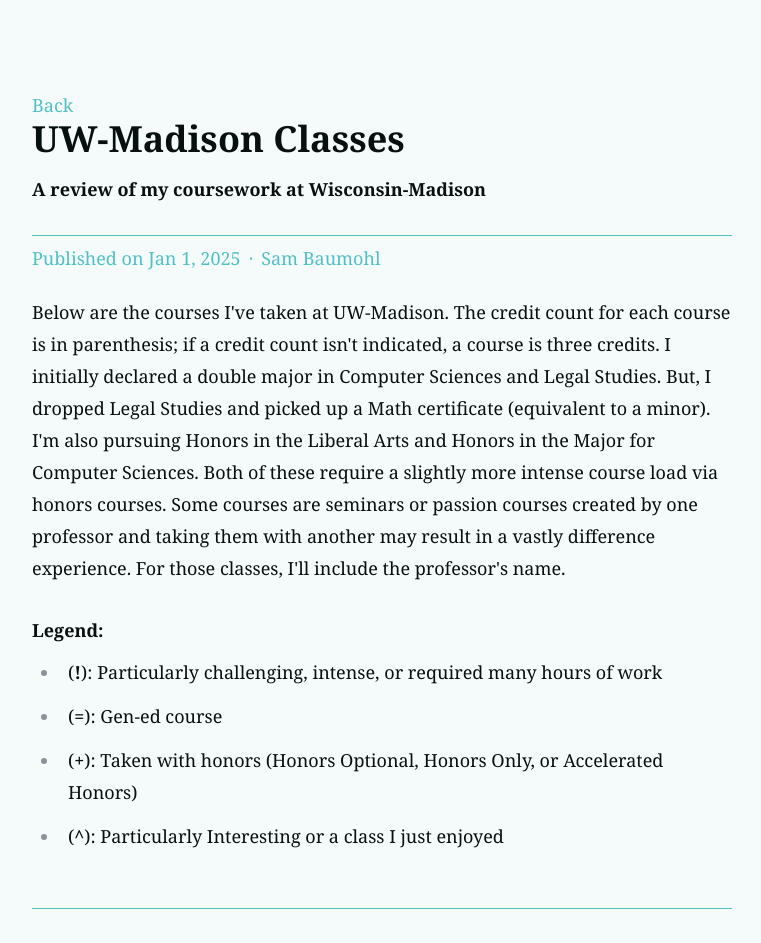
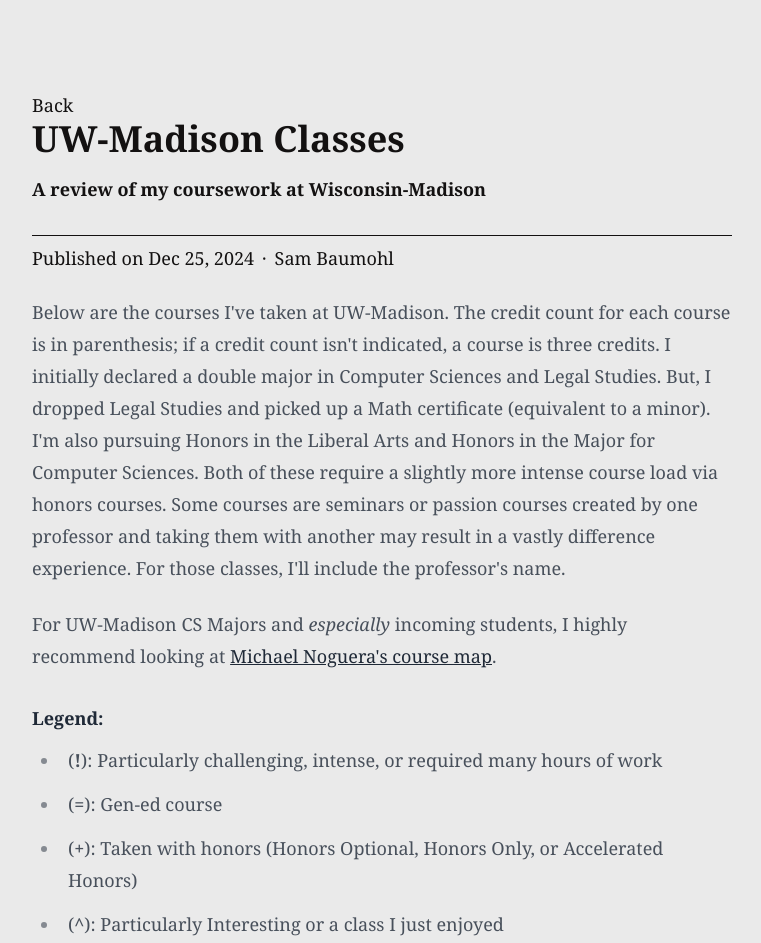
Before and after one commit to sbaumohl/PersonalWebsite-Bootstrap, an Astro site: page /blog/uw-madison-courses in a window 1280 px wide. Shown: the part 693-1636 px from the top of the page, without its empty margins (258-1019 px from the left). Built offline with nearby package versions, Linux system fonts and the light colour scheme; Astro itself is replaced by a stand-in of ours.

Commit message:
saving dark/light theme work

```diff
--- /dev/null
+++ b/public/scripts/theme-toggle.js
@@ -0,0 +1,17 @@
+// On page load or when changing themes, best to add inline in `head` to avoid FOUC
+function themeToggle() {
+	document.documentElement.classList.toggle(
+	  'dark',
+	  localStorage.theme === 'dark' || (!('theme' in localStorage) && window.matchMedia('(prefers-color-scheme: dark)').matches)
+	)
+}
+
+// ensure that toggle runs on script load
+themeToggle();
+const toggleInput = document.getElementById('theme-toggle');
+toggleInput.value = localStorage.theme === 'dark';
+
+toggleInput.addEventListener('change', function() {
+	localStorage.theme = this.checked ? 'dark' : 'light';
+	themeToggle();
+});
--- a/src/components/BaseHead.astro
+++ b/src/components/BaseHead.astro
@@ -39,21 +39,23 @@
 	href="/favicons/favicon-16x16.png"
 />
 
+<script defer src="/scripts/theme-toggle.js"/>
+
 <!-- Font preloads -->
-<link
-	rel="preload"
-	href="/fonts/atkinson-regular.woff"
-	as="font"
-	type="font/woff"
-	crossorigin
-/>
-<link
-	rel="preload"
-	href="/fonts/atkinson-bold.woff"
-	as="font"
-	type="font/woff"
-	crossorigin
-/>
+<!-- <link -->
+<!-- 	rel="preload" -->
+<!-- 	href="/fonts/atkinson-regular.woff" -->
+<!-- 	as="font" -->
+<!-- 	type="font/woff" -->
+<!-- 	crossorigin -->
+<!-- /> -->
+<!-- <link -->
+<!-- 	rel="preload" -->
+<!-- 	href="/fonts/atkinson-bold.woff" -->
+<!-- 	as="font" -->
+<!-- 	type="font/woff" -->
+<!-- 	crossorigin -->
+<!-- /> -->
 
 <!-- Canonical URL -->
 <link rel="canonical" href={canonicalURL} />
--- a/src/components/Footer.astro
+++ b/src/components/Footer.astro
@@ -3,7 +3,7 @@
 const today = new Date();
 ---
 
-<footer class="bg-primary text-text text-lg font-semibold mt-4 px-1 py-4 text-center">
+<footer class="text-bright text-lg font-semibold mt-4 px-1 py-4 text-center">
 	&copy; {today.getFullYear()}
 	{" " + NAME}. All rights reserved.
 </footer>
--- a/src/components/Header.astro
+++ b/src/components/Header.astro
@@ -3,15 +3,8 @@
 
 const { href, class: className, isFixed, ...props } = Astro.props;
 ---
-
-<div class:list={[className, "px-2 py-5 lg:px-36 md:px-20 bg-base-100 w-screen z-10", isFixed && "md:fixed"]} {...props}>
+<div>
 	<header>
-		<nav>
-			<div class="flex flex-row max-sm:justify-center gap-8 text-3xl">
-				<HeaderLink class="fancy-hover p-1 sm:px-4" href="/">Home</HeaderLink>
-				<HeaderLink class="fancy-hover p-1 sm:px-4" href="/blog">Blog</HeaderLink>
-				<HeaderLink class="fancy-hover p-1 sm:px-4" href="/pgp">PGP</HeaderLink>
-			</div>
-		</nav>
+		<input type="checkbox" class="toggle toggle-md" checked="checked" id="theme-toggle"/>
 	</header>
 </div>
--- a/src/components/HeaderLink.astro
+++ /dev/null
@@ -1,20 +0,0 @@
----
-import type { HTMLAttributes } from 'astro/types';
-
-type Props = HTMLAttributes<'a'>;
-
-const { href, class: className, ...props } = Astro.props;
-
-const { pathname } = Astro.url;
-const isActive = href === pathname || href === pathname.replace(/\/$/, '');
----
-
-<a href={href} class:list={[className, { active: isActive }]} {...props}>
-	<slot />
-</a>
-<style>
-	a.active {
-		font-weight: 900;
-		/* text-decoration: underline; */
-	}
-</style>
--- a/src/content/blog/uw-madison-courses.mdx
+++ b/src/content/blog/uw-madison-courses.mdx
@@ -1,7 +1,7 @@
 ---
 title: 'UW-Madison Classes'
 description: 'A review of my coursework at Wisconsin-Madison'
-pubDate: 'January 1 2025'
+pubDate: 'December 25 2024'
 ---
 
 Below are the courses I've taken at UW-Madison.
@@ -10,19 +10,22 @@
 and Honors in the Major for Computer Sciences. Both of these require a slightly more intense course load via honors courses.
 Some courses are seminars or passion courses created by one professor and taking them with another may result in a vastly difference experience. For those classes, I'll include the professor's name.
 
+For UW-Madison CS Majors and *especially* incoming students, I highly recommend looking at [Michael Noguera's course map](https://www.noguera.dev/course-map/).
+
+
 #### Legend:
 - (<span class="font-bold">!</span>): Particularly challenging, intense, or required many hours of work
 - (<span class="font-bold">=</span>): Gen-ed course
 - (<span class="font-bold">+</span>): Taken with honors (Honors Optional, Honors Only, or Accelerated Honors)
 - (<span class="font-bold">^</span>): Particularly Interesting or a class I just enjoyed
 
-<hr class="border-primary"/>
+<hr class="border-text"/>
 
 ### Fall 2024
 - CS 532: Matrix Methods in Machine Learning
 - CS 544: Intro. to Big Data Systems **(^)**
 - MATH 421: Intro. to the Theory of Single Variable Calculus
-- MATH 431: Intro. to the Theory of Probability
+- MATH 431: Intro. to the Theory of Probability **(!)**
 - PHILOS 543: AI Ethics w/ Prof. Annette Zimmermann **(^)**
 
 ### Spring 2024
--- a/src/layouts/BasePage.astro
+++ b/src/layouts/BasePage.astro
@@ -1,21 +1,24 @@
 ---
 import BaseHead from "../components/BaseHead.astro";
+import Header from "../components/Header.astro";
 import { SITE_TITLE, SITE_DESCRIPTION } from "../consts";
-import Footer from "../components/Footer.astro"
+import Footer from "../components/Footer.astro";
 import "@fontsource-variable/source-serif-4";
 ---
 
 <!doctype html>
-<html lang="en" class="font-serif min-h-full h-100 bg-background text-text">
+<html lang="en" class="font-serif min-h-full h-100 bg-bright">
+
 	<head>
 		<BaseHead title={SITE_TITLE} description={SITE_DESCRIPTION} />
 	</head>
-	<body class="">
-    	<main>
-			<slot/>
+	<body class="text-darker bg-bright dark:text-bright dark:bg-darker">
+		<!-- <Header/> -->
+		<main>
+			<slot />
 		</main>
 	</body>
 
 	<!-- Footer -->
-	<Footer/>
+	<Footer />
 </html>
--- a/src/layouts/BlogPost.astro
+++ b/src/layouts/BlogPost.astro
@@ -11,16 +11,21 @@
 
 <BasePage>
 	<article class="sm:mt-20 block mx-auto w-[700px] text-wrap mb-8">
-		<a href="../" class="w-50 text-lg text-primary normal-case font-normal hover:underline no-underline"
-			><Icon name="angles-left-solid" class="inline-block text-sm mb-1" />Back</a
+		<a
+			href="../"
+			class="w-50 text-lg text-text-400 hover:text-text normal-case font-normal hover:underline no-underline"
+			><Icon
+				name="angles-left-solid"
+				class="inline-block text-sm mb-1"
+			/>Back</a
 		>
 		<div>
 			<h1 class="text-4xl font-semibold">{title}</h1>
 			<h2 class="text-lg font-semibold mt-4">
 				{description}
 			</h2>
-			<hr class="mt-8 mb-2 border-primary" />
-			<div class="text-primary text-lg mb-6 flex flex-row gap-x-2">
+			<hr class="mt-8 mb-2 border-darker dark:border-bright" />
+			<div class="text-lg mb-6 flex flex-row gap-x-2">
 				<span>Published on<FormattedDate date={pubDate} /></span
 				>&middot;
 				{
@@ -37,7 +42,7 @@
 				<span>{author}</span>
 			</div>
 			<div
-				class="prose max-w-none prose-headings:text-text prose-a:text-text prose-strong:text-text prose-lg"
+				class="prose prose-custom prose-lg dark:prose-invert max-w-none"
 			>
 				<slot />
 			</div>
--- a/tailwind.config.js
+++ b/tailwind.config.js
@@ -2,12 +2,51 @@
 const defaultTheme = require("tailwindcss/defaultTheme");
 
 module.exports = {
+	darkMode: 'class',
 	content: [
 		"./src/**/*.{astro,html,js,jsx,svelte,ts,tsx,vue}",
 		"./node_modules/astro-boilerplate-components/**/*.{js,ts,jsx,tsx}",
 	],
 	theme: {
 		extend: {
+			// typography: {
+			// 	custom: {
+			// 		css: {
+			// 			'--tw-prose-body': '#131111 !important',
+			// 			'--tw-prose-headings': '#131111 !important',
+			// 			'--tw-prose-lead': '#131111 !important',
+			// 			// '--tw-prose-links': theme('colors.pink[900]'),
+			// 			'--tw-prose-bold': '#131111 !important',
+			// 			'--tw-prose-counters': '#131111 !important',
+			// 			'--tw-prose-bullets': '#131111 !important',
+			// 			'--tw-prose-hr': '#131111 !important',
+			// 			'--tw-prose-quotes': '#131111 !important',
+			// 			'--tw-prose-quote-borders': '#131111 !important',
+			// 			// '--tw-prose-captions': theme('colors.pink[700]'),
+			// 			'--tw-prose-code': '#131111 !important',
+			// 			'--tw-prose-pre-code': '#131111 !important',
+			// 			'--tw-prose-pre-bg': '#131111 !important',
+			// 			// '--tw-prose-th-borders': theme('colors.pink[300]'),
+			// 			// '--tw-prose-td-borders': theme('colors.pink[200]'),
+			// 			// '--tw-prose-invert-body': theme('colors.pink[200]'),
+			// 			// '--tw-prose-invert-headings': theme('colors.white'),
+			// 			// '--tw-prose-invert-lead': theme('colors.pink[300]'),
+			// 			// '--tw-prose-invert-links': theme('colors.white'),
+			// 			// '--tw-prose-invert-bold': theme('colors.white'),
+			// 			// '--tw-prose-invert-counters': theme('colors.pink[400]'),
+			// 			// '--tw-prose-invert-bullets': theme('colors.pink[600]'),
+			// 			// '--tw-prose-invert-hr': theme('colors.pink[700]'),
+			// 			// '--tw-prose-invert-quotes': theme('colors.pink[100]'),
+			// 			// '--tw-prose-invert-quote-borders': theme('colors.pink[700]'),
+			// 			// '--tw-prose-invert-captions': theme('colors.pink[400]'),
+			// 			// '--tw-prose-invert-code': theme('colors.white'),
+			// 			// '--tw-prose-invert-pre-code': theme('colors.pink[300]'),
+			// 			// '--tw-prose-invert-pre-bg': 'rgb(0 0 0 / 50%)',
+			// 			// '--tw-prose-invert-th-borders': theme('colors.pink[600]'),
+			// 			// '--tw-prose-invert-td-borders': theme('colors.pink[700]')
+			// 		},
+			// 	},
+			// },
 			fontFamily: {
 				serif: [
 					"'Source Serif 4 Variable'",
@@ -16,82 +55,36 @@
 				sans: ["Manrope Variable", ...defaultTheme.fontFamily.sans],
 				mono: ["Roboto Mono Variable", ...defaultTheme.fontFamily.sans],
 			},
-			typography: () => ({
-				DEFAULT: {
-					css: { color: "fcf3d5" },
+			colors: {
+				bright: {
+					50: '#f2f2f2',
+					100: '#e6e6e6',
+					200: '#cccccc',
+					300: '#b3b3b3',
+					400: '#999999',
+					500: '#808080',
+					600: '#666666',
+					700: '#4d4d4d',
+					800: '#333333',
+					900: '#1a1a1a',
+					950: '#0d0d0d',
+					DEFAULT: "#eaeaea",
 				},
-			}),
-			colors: {
-				text: {
-					50: '#081212',
-					100: '#102323',
-					200: '#1f4747',
-					300: '#2f6a6a',
-					400: '#3e8e8e',
-					500: '#4eb1b1',
-					600: '#71c1c1',
-					700: '#95d0d0',
-					800: '#b8e0e0',
-					900: '#dcefef',
-					950: '#edf7f7',
-					DEFAULT: "#071010",
+				darker: {
+					50: '#f3f1f1',
+					100: '#e7e4e4',
+					200: '#cfc9c9',
+					300: '#b7aeae',
+					400: '#9f9393',
+					500: '#877878',
+					600: '#6c6060',
+					700: '#514848',
+					800: '#363030',
+					900: '#1b1818',
+					950: '#0e0c0c',
+					DEFAULT: "#131111",
 				},
-				background: {
-					50: '#071212',
-					100: '#0f2424',
-					200: '#1d4949',
-					300: '#2c6d6d',
-					400: '#3a9292',
-					500: '#49b6b6',
-					600: '#6dc5c5',
-					700: '#92d3d3',
-					800: '#b6e2e2',
-					900: '#dbf0f0',
-					950: '#edf8f8',
-					DEFAULT: "#f5fbfb",
-				},
-				primary: {
-					50: '#071313',
-					100: '#0d2526',
-					200: '#1a4a4c',
-					300: '#276f72',
-					400: '#349598',
-					500: '#41babe',
-					600: '#67c8cb',
-					700: '#8dd5d8',
-					800: '#b3e3e5',
-					900: '#d9f1f2',
-					950: '#ecf8f8',
-					DEFAULT: "#51c0c4",
-				},
-				secondary: {
-					50: '#061314',
-					100: '#0b2628',
-					200: '#174c4f',
-					300: '#227277',
-					400: '#2e989e',
-					500: '#39bfc6',
-					600: '#61cbd1',
-					700: '#88d8dd',
-					800: '#b0e5e8',
-					900: '#d7f2f4',
-					950: '#ebf9f9',
-					DEFAULT: "#9adfe2",
-				},
-				accent: {
-					50: '#051415',
-					100: '#0a2829',
-					200: '#135153',
-					300: '#1d797c',
-					400: '#27a1a5',
-					500: '#30c9cf',
-					600: '#5ad4d8',
-					700: '#83dfe2',
-					800: '#aceaec',
-					900: '#d6f4f5',
-					950: '#eafafa',
-					DEFAULT: "#66d7db",
-				},
+
 			},
 		},
 	},
@@ -102,6 +95,5 @@
 	],
 	daisyui: {
 		themes: false,
-		// ["night"],
 	},
 };
```
Also changed, not shown: src/pages/blog/index.astro (+0 -19 lines), src/pages/index.astro (+2 -9 lines), 1 other file.
